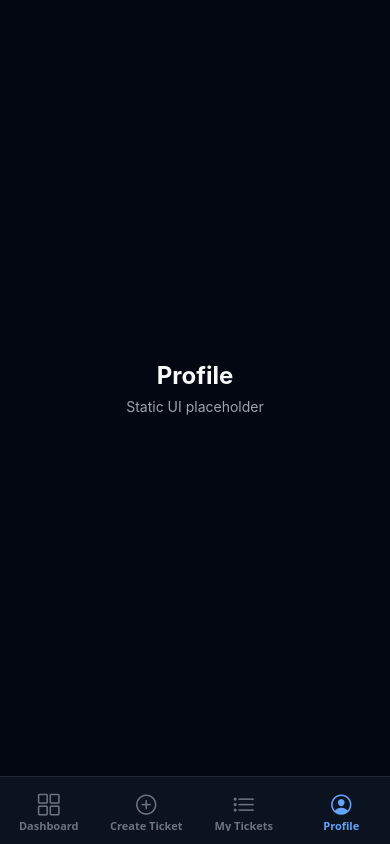
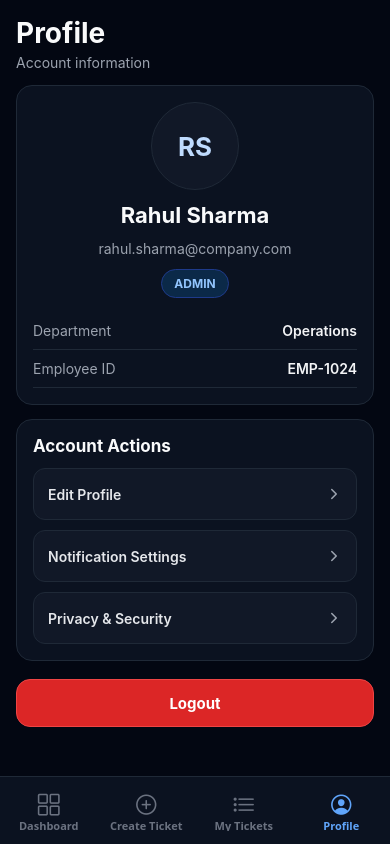
Before and after one commit to Himanshu6868/ecms_native_app, a React Native app: screen /Profile in a window 390 px wide. Built offline with nearby package versions, Linux system fonts and the light colour scheme.

Commit message:
Add profile UI screen with logout reset flow

```diff
--- a/App.tsx
+++ b/App.tsx
@@ -1,9 +1,19 @@
 import React from 'react';
-import { NavigationContainer, DarkTheme } from '@react-navigation/native';
+import { DarkTheme, NavigationContainer } from '@react-navigation/native';
+import { createNativeStackNavigator } from '@react-navigation/native-stack';
 import { StatusBar } from 'expo-status-bar';
 import { SafeAreaProvider } from 'react-native-safe-area-context';
 
 import TabNavigator from './src/navigation/TabNavigator';
+import LoginScreen from './src/screens/LoginScreen';
+
+export type RootStackParamList = {
+  Login: undefined;
+  Dashboard: undefined;
+  Profile: undefined;
+};
+
+const Stack = createNativeStackNavigator<RootStackParamList>();
 
 const appTheme = {
   ...DarkTheme,
@@ -20,7 +30,16 @@ const App = (): React.JSX.Element => {
     <SafeAreaProvider>
       <NavigationContainer theme={appTheme}>
         <StatusBar style="light" />
-        <TabNavigator />
+        <Stack.Navigator
+          initialRouteName="Dashboard"
+          screenOptions={{
+            headerShown: false,
+            contentStyle: { backgroundColor: '#030712' },
+          }}
+        >
+          <Stack.Screen name="Login" component={LoginScreen} />
+          <Stack.Screen name="Dashboard" component={TabNavigator} />
+        </Stack.Navigator>
       </NavigationContainer>
     </SafeAreaProvider>
   );
--- /dev/null
+++ b/src/components/ActionItem.tsx
@@ -0,0 +1,47 @@
+import React from 'react';
+import { Pressable, StyleSheet, Text, View } from 'react-native';
+import { Ionicons } from '@expo/vector-icons';
+
+type ActionItemProps = {
+  title: string;
+  onPress?: () => void;
+};
+
+const ActionItem = ({ title, onPress }: ActionItemProps): React.JSX.Element => {
+  return (
+    <Pressable onPress={onPress} style={({ pressed }) => [styles.item, pressed && styles.pressed]}>
+      <Text style={styles.title}>{title}</Text>
+      <View style={styles.iconWrap}>
+        <Ionicons name="chevron-forward" size={16} color="#9CA3AF" />
+      </View>
+    </Pressable>
+  );
+};
+
+const styles = StyleSheet.create({
+  item: {
+    minHeight: 52,
+    borderRadius: 12,
+    borderWidth: 1,
+    borderColor: '#1F2937',
+    backgroundColor: '#111827',
+    paddingHorizontal: 14,
+    flexDirection: 'row',
+    alignItems: 'center',
+    justifyContent: 'space-between',
+  },
+  pressed: {
+    opacity: 0.8,
+  },
+  title: {
+    color: '#E5E7EB',
+    fontSize: 14,
+    fontWeight: '600',
+  },
+  iconWrap: {
+    width: 24,
+    alignItems: 'flex-end',
+  },
+});
+
+export default ActionItem;
--- a/src/components/Button.tsx
+++ b/src/components/Button.tsx
@@ -1,7 +1,7 @@
 import React from 'react';
 import { Pressable, StyleSheet, Text, ViewStyle } from 'react-native';
 
-type ButtonVariant = 'primary' | 'secondary';
+type ButtonVariant = 'primary' | 'secondary' | 'danger';
 
 type ButtonProps = {
   title: string;
@@ -16,12 +16,23 @@ const Button = ({ title, onPress, variant = 'primary', style }: ButtonProps): Re
       onPress={onPress}
       style={({ pressed }) => [
         styles.base,
-        variant === 'primary' ? styles.primary : styles.secondary,
+        variant === 'primary' && styles.primary,
+        variant === 'secondary' && styles.secondary,
+        variant === 'danger' && styles.danger,
         pressed && styles.pressed,
         style,
       ]}
     >
-      <Text style={[styles.label, variant === 'primary' ? styles.primaryLabel : styles.secondaryLabel]}>{title}</Text>
+      <Text
+        style={[
+          styles.label,
+          variant === 'primary' && styles.primaryLabel,
+          variant === 'secondary' && styles.secondaryLabel,
+          variant === 'danger' && styles.dangerLabel,
+        ]}
+      >
+        {title}
+      </Text>
     </Pressable>
   );
 };
@@ -43,12 +54,16 @@ const styles = StyleSheet.create({
     backgroundColor: '#111827',
     borderColor: '#374151',
   },
+  danger: {
+    backgroundColor: '#DC2626',
+    borderColor: '#EF4444',
+  },
   pressed: {
     opacity: 0.8,
   },
   label: {
     fontSize: 15,
-    fontWeight: '600',
+    fontWeight: '700',
   },
   primaryLabel: {
     color: '#FFFFFF',
@@ -56,6 +71,9 @@ const styles = StyleSheet.create({
   secondaryLabel: {
     color: '#E5E7EB',
   },
+  dangerLabel: {
+    color: '#FFFFFF',
+  },
 });
 
 export default Button;
--- /dev/null
+++ b/src/components/InfoRow.tsx
@@ -0,0 +1,40 @@
+import React from 'react';
+import { StyleSheet, Text, View } from 'react-native';
+
+type InfoRowProps = {
+  label: string;
+  value: string;
+};
+
+const InfoRow = ({ label, value }: InfoRowProps): React.JSX.Element => {
+  return (
+    <View style={styles.row}>
+      <Text style={styles.label}>{label}</Text>
+      <Text style={styles.value}>{value}</Text>
+    </View>
+  );
+};
+
+const styles = StyleSheet.create({
+  row: {
+    flexDirection: 'row',
+    justifyContent: 'space-between',
+    alignItems: 'center',
+    paddingVertical: 10,
+    borderBottomColor: '#1F2937',
+    borderBottomWidth: 1,
+  },
+  label: {
+    color: '#9CA3AF',
+    fontSize: 14,
+  },
+  value: {
+    color: '#F3F4F6',
+    fontSize: 14,
+    fontWeight: '600',
+    flexShrink: 1,
+    textAlign: 'right',
+  },
+});
+
+export default InfoRow;
--- a/src/navigation/TabNavigator.tsx
+++ b/src/navigation/TabNavigator.tsx
@@ -1,22 +1,20 @@
 import React from 'react';
-import { StyleSheet, Text, View } from 'react-native';
 import { Ionicons } from '@expo/vector-icons';
 import { createBottomTabNavigator } from '@react-navigation/bottom-tabs';
 
 import DashboardScreen from '../screens/DashboardScreen';
+import ProfileScreen from '../screens/ProfileScreen';
 import TicketCreationScreen from '../screens/TicketCreationScreen';
 import MyTicketsScreen from '../screens/MyTicketsScreen';
 
-const Tab = createBottomTabNavigator();
+type AppTabParamList = {
+  Dashboard: undefined;
+  'Create Ticket': undefined;
+  'My Tickets': undefined;
+  Profile: undefined;
+};
 
-const PlaceholderScreen = ({ label }: { label: string }): React.JSX.Element => {
-  return (
-    <View style={styles.placeholderContainer}>
-      <Text style={styles.placeholderTitle}>{label}</Text>
-      <Text style={styles.placeholderCaption}>Static UI placeholder</Text>
-    </View>
-  );
-};
+const Tab = createBottomTabNavigator<AppTabParamList>();
 
 const TabNavigator = (): React.JSX.Element => {
   return (
@@ -24,13 +22,25 @@ const TabNavigator = (): React.JSX.Element => {
       initialRouteName="Dashboard"
       screenOptions={({ route }) => ({
         headerShown: false,
-        tabBarStyle: styles.tabBar,
+        tabBarStyle: {
+          backgroundColor: '#0B1220',
+          borderTopColor: '#1F2937',
+          borderTopWidth: 1,
+          height: 68,
+          paddingBottom: 8,
+          paddingTop: 8,
+        },
         tabBarActiveTintColor: '#60A5FA',
         tabBarInactiveTintColor: '#6B7280',
-        tabBarLabelStyle: styles.tabLabel,
-        sceneStyle: styles.scene,
+        tabBarLabelStyle: {
+          fontSize: 11,
+          fontWeight: '600',
+        },
+        sceneStyle: {
+          backgroundColor: '#030712',
+        },
         tabBarIcon: ({ color, size }) => {
-          const iconMap: Record<string, keyof typeof Ionicons.glyphMap> = {
+          const iconMap: Record<keyof AppTabParamList, keyof typeof Ionicons.glyphMap> = {
             Dashboard: 'grid-outline',
             'Create Ticket': 'add-circle-outline',
             'My Tickets': 'list-outline',
@@ -44,44 +54,9 @@ const TabNavigator = (): React.JSX.Element => {
       <Tab.Screen name="Dashboard" component={DashboardScreen} />
       <Tab.Screen name="Create Ticket" component={TicketCreationScreen} />
       <Tab.Screen name="My Tickets" component={MyTicketsScreen} />
-      <Tab.Screen name="Profile">{() => <PlaceholderScreen label="Profile" />}</Tab.Screen>
+      <Tab.Screen name="Profile" component={ProfileScreen} />
     </Tab.Navigator>
   );
 };
 
-const styles = StyleSheet.create({
-  scene: {
-    backgroundColor: '#030712',
-  },
-  tabBar: {
-    backgroundColor: '#0B1220',
-    borderTopColor: '#1F2937',
-    borderTopWidth: 1,
-    height: 68,
-    paddingBottom: 8,
-    paddingTop: 8,
-  },
-  tabLabel: {
-    fontSize: 11,
-    fontWeight: '600',
-  },
-  placeholderContainer: {
-    flex: 1,
-    justifyContent: 'center',
-    alignItems: 'center',
-    backgroundColor: '#030712',
-    padding: 20,
-  },
-  placeholderTitle: {
-    color: '#F9FAFB',
-    fontSize: 24,
-    fontWeight: '700',
-    marginBottom: 8,
-  },
-  placeholderCaption: {
-    color: '#9CA3AF',
-    fontSize: 14,
-  },
-});
-
 export default TabNavigator;
--- /dev/null
+++ b/src/screens/LoginScreen.tsx
@@ -0,0 +1,51 @@
+import React from 'react';
+import { StyleSheet, Text, View } from 'react-native';
+import { useNavigation } from '@react-navigation/native';
+import type { NativeStackNavigationProp } from '@react-navigation/native-stack';
+
+import type { RootStackParamList } from '../../App';
+import Button from '../components/Button';
+
+type LoginNavigationProp = NativeStackNavigationProp<RootStackParamList, 'Login'>;
+
+const LoginScreen = (): React.JSX.Element => {
+  const navigation = useNavigation<LoginNavigationProp>();
+
+  return (
+    <View style={styles.screen}>
+      <View style={styles.card}>
+        <Text style={styles.title}>Login</Text>
+        <Text style={styles.subtitle}>Static login screen for navigation flow.</Text>
+        <Button title="Enter Dashboard" onPress={() => navigation.navigate('Dashboard')} />
+      </View>
+    </View>
+  );
+};
+
+const styles = StyleSheet.create({
+  screen: {
+    flex: 1,
+    justifyContent: 'center',
+    padding: 20,
+    backgroundColor: '#030712',
+  },
+  card: {
+    backgroundColor: '#0B1220',
+    borderColor: '#1F2937',
+    borderWidth: 1,
+    borderRadius: 16,
+    padding: 20,
+    gap: 14,
+  },
+  title: {
+    color: '#F9FAFB',
+    fontSize: 28,
+    fontWeight: '700',
+  },
+  subtitle: {
+    color: '#9CA3AF',
+    fontSize: 14,
+  },
+});
+
+export default LoginScreen;
--- /dev/null
+++ b/src/screens/ProfileScreen.tsx
@@ -0,0 +1,170 @@
+import React, { useState } from 'react';
+import { ScrollView, StyleSheet, Text, View } from 'react-native';
+import { useNavigation } from '@react-navigation/native';
+import type { NativeStackNavigationProp } from '@react-navigation/native-stack';
+
+import type { RootStackParamList } from '../../App';
+import ActionItem from '../components/ActionItem';
+import Button from '../components/Button';
+import InfoRow from '../components/InfoRow';
+
+type ProfileNavigationProp = NativeStackNavigationProp<RootStackParamList>;
+
+type UserProfile = {
+  name: string;
+  email: string;
+  role: string;
+  department: string;
+  employeeId: string;
+};
+
+const ProfileScreen = (): React.JSX.Element => {
+  const navigation = useNavigation<ProfileNavigationProp>();
+  const [user] = useState<UserProfile>({
+    name: 'Rahul Sharma',
+    email: 'rahul.sharma@company.com',
+    role: 'ADMIN',
+    department: 'Operations',
+    employeeId: 'EMP-1024',
+  });
+
+  const handleLogout = () => {
+    navigation.reset({
+      index: 0,
+      routes: [{ name: 'Login' }],
+    });
+  };
+
+  return (
+    <ScrollView style={styles.screen} contentContainerStyle={styles.content} showsVerticalScrollIndicator={false}>
+      <View style={styles.header}>
+        <Text style={styles.title}>Profile</Text>
+        <Text style={styles.subtitle}>Account information</Text>
+      </View>
+
+      <View style={styles.card}>
+        <View style={styles.avatar}>
+          <Text style={styles.avatarText}>RS</Text>
+        </View>
+
+        <Text style={styles.name}>{user.name}</Text>
+        <Text style={styles.email}>{user.email}</Text>
+
+        <View style={styles.roleBadge}>
+          <Text style={styles.roleText}>{user.role}</Text>
+        </View>
+
+        <View style={styles.infoSection}>
+          <InfoRow label="Department" value={user.department} />
+          <InfoRow label="Employee ID" value={user.employeeId} />
+        </View>
+      </View>
+
+      <View style={styles.card}>
+        <Text style={styles.sectionTitle}>Account Actions</Text>
+        <View style={styles.actionsWrap}>
+          <ActionItem title="Edit Profile" />
+          <ActionItem title="Notification Settings" />
+          <ActionItem title="Privacy & Security" />
+        </View>
+      </View>
+
+      <View style={styles.logoutSection}>
+        <Button title="Logout" variant="danger" onPress={handleLogout} style={styles.logoutButton} />
+      </View>
+    </ScrollView>
+  );
+};
+
+const styles = StyleSheet.create({
+  screen: {
+    flex: 1,
+    backgroundColor: '#030712',
+  },
+  content: {
+    padding: 16,
+    paddingBottom: 28,
+    gap: 14,
+  },
+  header: {
+    gap: 4,
+  },
+  title: {
+    color: '#F9FAFB',
+    fontSize: 28,
+    fontWeight: '700',
+  },
+  subtitle: {
+    color: '#9CA3AF',
+    fontSize: 14,
+  },
+  card: {
+    borderRadius: 16,
+    borderWidth: 1,
+    borderColor: '#1F2937',
+    backgroundColor: '#0B1220',
+    padding: 16,
+    gap: 12,
+  },
+  avatar: {
+    width: 88,
+    height: 88,
+    borderRadius: 44,
+    borderWidth: 1,
+    borderColor: '#1F2937',
+    backgroundColor: '#111827',
+    alignSelf: 'center',
+    justifyContent: 'center',
+    alignItems: 'center',
+  },
+  avatarText: {
+    color: '#BFDBFE',
+    fontSize: 26,
+    fontWeight: '700',
+  },
+  name: {
+    color: '#F9FAFB',
+    fontSize: 22,
+    fontWeight: '700',
+    textAlign: 'center',
+  },
+  email: {
+    color: '#9CA3AF',
+    fontSize: 14,
+    textAlign: 'center',
+  },
+  roleBadge: {
+    alignSelf: 'center',
+    backgroundColor: '#0B2948',
+    borderWidth: 1,
+    borderColor: '#1E3A8A',
+    borderRadius: 999,
+    paddingVertical: 6,
+    paddingHorizontal: 12,
+  },
+  roleText: {
+    color: '#93C5FD',
+    fontSize: 12,
+    fontWeight: '700',
+  },
+  infoSection: {
+    marginTop: 2,
+  },
+  sectionTitle: {
+    color: '#F9FAFB',
+    fontSize: 17,
+    fontWeight: '700',
+  },
+  actionsWrap: {
+    gap: 10,
+  },
+  logoutSection: {
+    marginTop: 4,
+  },
+  logoutButton: {
+    width: '100%',
+    borderRadius: 14,
+  },
+});
+
+export default ProfileScreen;
```
